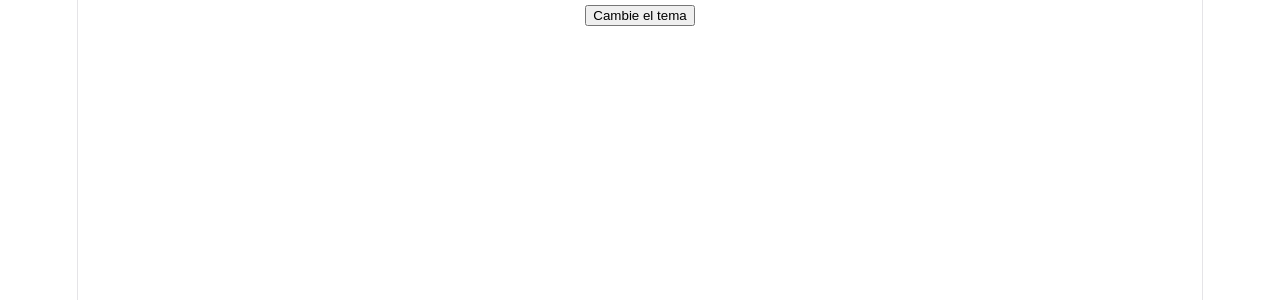
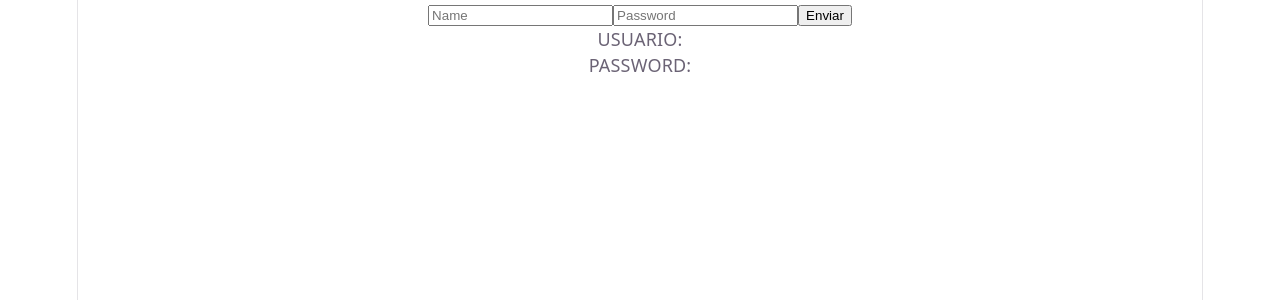
Before and after one commit to giovannilavolpe/react-bootcamp-giovanni, a React (Vite) app in the folder react-bootcamp-giovanni/: page / in a window 1280 px wide. Shown: the top 300 px of the page. Built offline with nearby package versions, Linux system fonts and the light colour scheme.

Commit message:
chore(App.tsx) show lesson9 content

```diff
--- a/react-bootcamp-giovanni/src/App.tsx
+++ b/react-bootcamp-giovanni/src/App.tsx
@@ -1,18 +1,11 @@
-import { ThemeProvider } from "./clase8.2/Context.tsx"
-import Theme from "./clase8.2/CounterContext.tsx"
 import "./App.css"
+import Content from "./clase9/Content"
 
 function App() {
 
   return (
     <div>
-      {/* <CountDown/> */}
-      {/* <ContadorProvider>
-        <CounterContext/>
-      </ContadorProvider> */}
-      <ThemeProvider>
-        <Theme/>
-      </ThemeProvider>
+      <Content/>
     </div>
   )
 }
```
